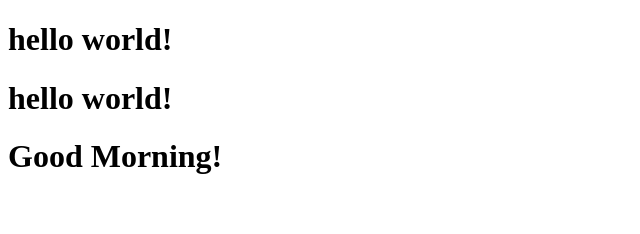
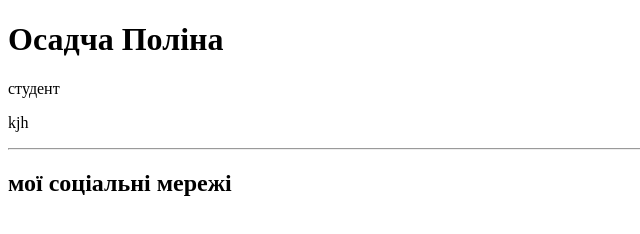
Before and after one commit to PolinaOsadcha/project1, a plain HTML site: page index.html in a window 1280 px wide. Shown: the whole page, without its empty margins (0-640 px from the left). Drawn offline with Linux system fonts and the light colour scheme.

Commit message:
second lesson

```diff
--- a/index.html
+++ b/index.html
@@ -1,14 +1,13 @@
 <!DOCTYPE html>
 <html lang="en">
 <head>
-    <meta charset="UTF-8">
-    <meta http-equiv="X-UA-Compatible" content="IE=edge">
-    <meta name="viewport" content="width=device-width, initial-scale=1.0">
     <title>Document</title>
 </head>
 <body>
-    <h1> hello world!   </h1>
-    <h1> hello world!   </h1>
-    <h1> Good Morning!   </h1>
+    <h1>Осадча Поліна</h1>
+    <p>студент</p>
+    <p>kjh</p>
+    <hr><width="300"color"red"></width>
+    <h2>мої соціальні мережі</h2>
 </body>
 </html>
```
